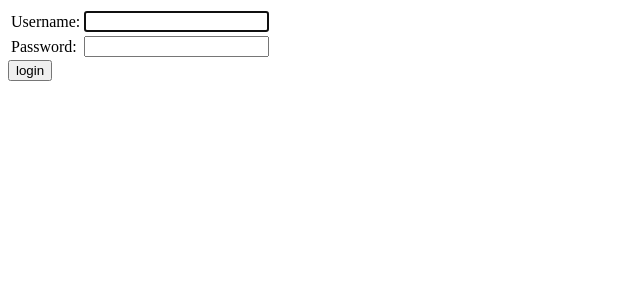
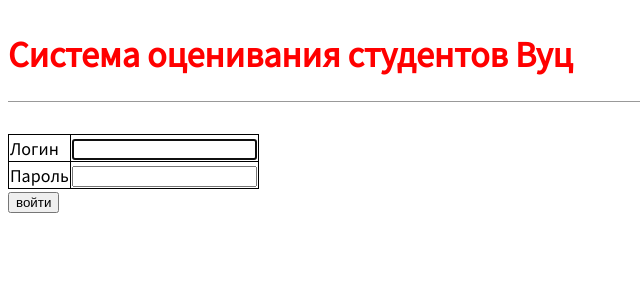
Before and after one commit to Rishatco/mark_system, a Django app: page /accounts/login/ in a window 1280 px wide. Shown: the top 300 px of the page, without its empty margins (0-640 px from the left). Run offline with Django 3.2, Linux system fonts and the light colour scheme.

Commit message:
Добавил авторизацию.

```diff
--- a/system/firstapp/templates/registration/login.html
+++ b/system/firstapp/templates/registration/login.html
@@ -1,4 +1,33 @@
-{% block content %}
+
+{% load static %}
+<!DOCTYPE html>
+<html>
+  <head>
+    <title>Система оценивания студентов ВУЦ</title>
+    <link href="https://fonts.googleapis.com/css?family=Source+Sans+Pro:400"
+    rel="stylesheet">
+    <link href="{% static 'css/style.css' %}" rel="stylesheet">
+  </head>
+
+  <style type="text/css">
+    table {
+        border-collapse: collapse;
+    }
+
+    table th,
+    table td {
+        border: 1px solid #000;
+    }
+</style>
+
+  <body>
+    <div>
+      <header>
+        <div class="nav-left">
+          <h1><a href="{% url 'squads' %}">Система оценивания студентов Вуц</a></h1>
+        </div>
+      </header>
+    </div>
 
 {% if form.errors %}
   <p>Ваш пароль и имя пользователя не совпадают. Пожалуйста повторите попытку.</p>
@@ -18,18 +47,17 @@
 <table>
 
 <tr>
-  <td>{{ form.username.label_tag }}</td>
+  <td>Логин</td>
   <td>{{ form.username }}</td>
 </tr>
 
 <tr>
-  <td>{{ form.password.label_tag }}</td>
+  <td>Пароль</td>
   <td>{{ form.password }}</td>
 </tr>
 </table>
 
-<input type="submit" value="login" />
+<input type="submit" value="войти" />
 <input type="hidden" name="next" value="{{ next }}" />
 </form>
-
-{% endblock %}
+  </body>
--- a/system/firstapp/views.py
+++ b/system/firstapp/views.py
@@ -8,7 +8,7 @@ from .models import StudentModel, SquadModel, Teacher, Discipline, SquadDiscipli
 
 def check_perm(request):
     if request.user.is_superuser:
-        return redirect('squads/')
+        return redirect('../squads/')
     else:
         return redirect("/student_stat/")
 
--- a/system/system/urls.py
+++ b/system/system/urls.py
@@ -18,7 +18,7 @@ from django.contrib import admin
 from django.urls import path, re_path
 from django.views.generic import TemplateView
 from django.conf.urls import include
-
+from django.contrib.auth import views
 from firstapp.views import SquadList, rating_log,squad_study_raiting,squad_visiting_raiting,squad_addres_raiting,squad_total_raiting,student_stat
 from firstapp.views import SquadDetailView, check_perm
 from firstapp.views import SquadUpdateView
@@ -29,7 +29,7 @@ from firstapp.views import SquadDeleteView,DisciplineCreateView, DisciplineEditV
 
 urlpatterns = [
     path("admin/", admin.site.urls),
-    path("", SquadList.as_view(), name='squads'),
+   # path("", SquadList.as_view(), name='squads'),
     path('squads/', SquadList.as_view(), name='squads'),
     path('teachers/', TeachersList.as_view(), name='teachers'),
     path('disciplines/', DisciplinesList.as_view(), name='disciplines'),
@@ -50,6 +50,7 @@ urlpatterns = [
     path('squad/squad-visiting-rating/<int:pk>/', squad_visiting_raiting, name='squad-visiting-rating'),
     path('squad/squad-addres-rating/<int:pk>/', squad_addres_raiting, name='squad-add-res-rating'),
     path('squad/squad-total-rating/<int:pk>/', squad_total_raiting, name='squad-total-rating'),
+    path('', views.LoginView.as_view(), name="login"),
     path('accounts/', include('django.contrib.auth.urls')),
     path('student_stat/', student_stat, name="student_stat"),
     path('chech_perm/', check_perm, name="check_perm")
```
Also changed, not shown: system/firstapp/models.py (+7 -7 lines), system/db.sqlite3.
